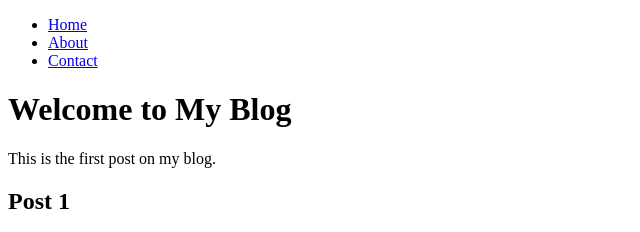
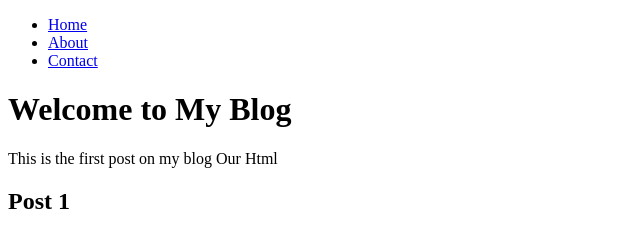
Before and after one commit to nureajam/test-project, a plain HTML site: page index.html in a window 1280 px wide. Shown: the top 232 px of the page, 0-640 px from the left. Drawn offline with Linux system fonts and the light colour scheme.

Commit message:
change p>

```diff
--- a/index.html
+++ b/index.html
@@ -15,7 +15,7 @@
     </header>
     <main>
       <h1>Welcome to My Blog</h1>
-      <p>This is the first post on my blog.</p>
+      <p>This is the first post on my blog Our Html</p>
       <h2>Post 1</h2>
       <p>Lorem ipsum dolor sit amet, consectetur adipiscing elit. Sed malesuada augue at ipsum bibendum, non semper justo vestibulum. Integer sit amet congue enim. Sed sit amet purus eget lacus molestie vestibulum. Nunc sit amet blandit metus.</p>
       <h2>Post 2</h2>
```
